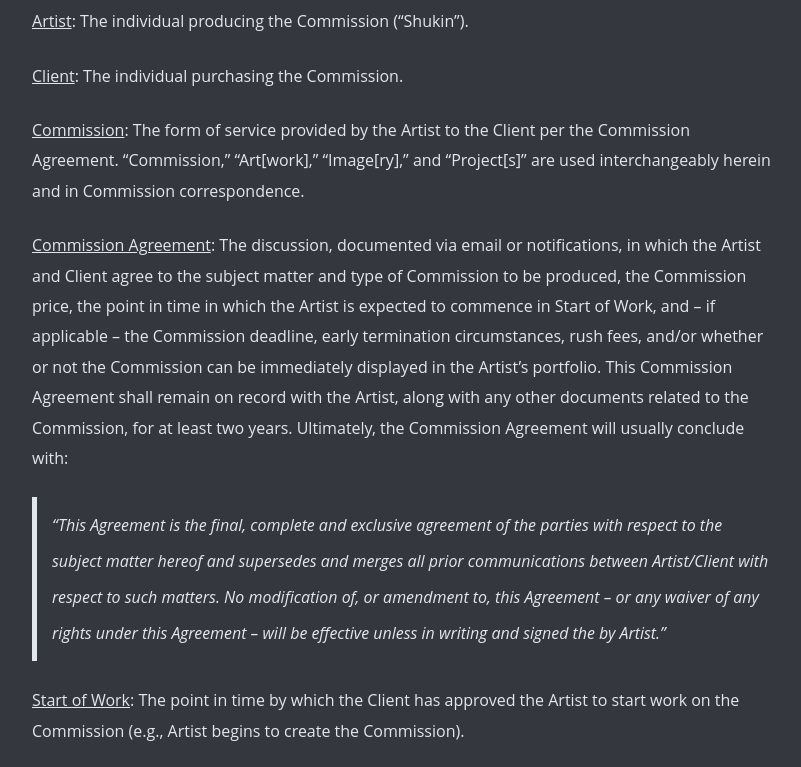
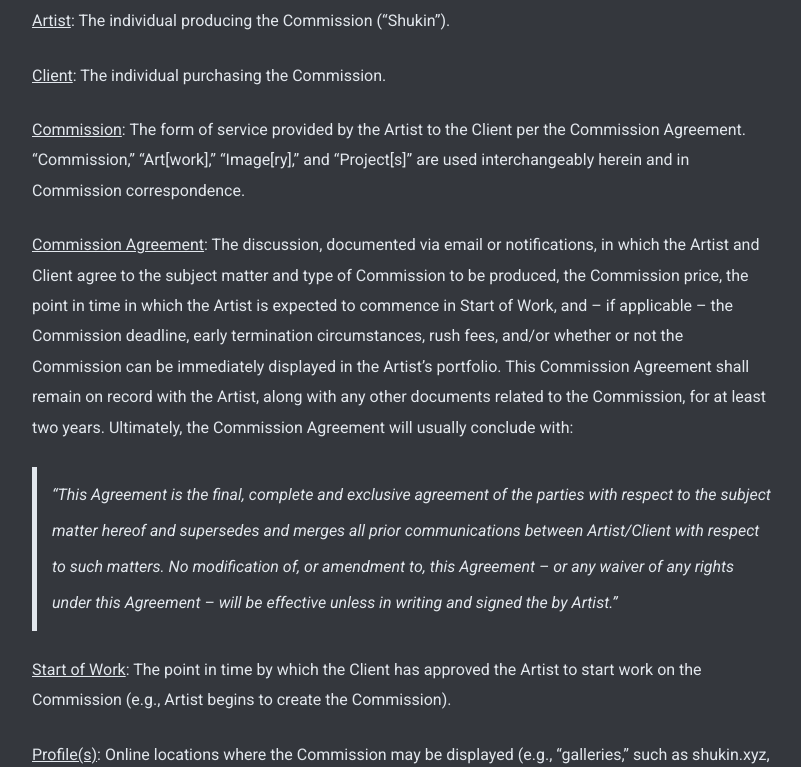
Before and after one commit to shukinhekon/shukinhekon.github.io, a website: page terms-of-service/index.html in a window 1280 px wide. Shown: the part 383-1150 px from the top of the page, without its empty margins (238-1039 px from the left). Drawn offline with Linux system fonts and the light colour scheme.

Commit message:
Update font family to Roboto from Open Sans

```diff
--- a/dev/sass/terms.scss
+++ b/dev/sass/terms.scss
@@ -22,7 +22,7 @@ h4 {
   padding: 15px 5px;
   color: $white;
   transition: 0.3s ease;
-  font-family: "Open Sans", sans-serif;
+  font-family: "Roboto", sans-serif;
   line-height: 1.90;
 
   margin: 0px 15px;
```
Also changed, not shown: public/css/terms.css, 1 other file.
